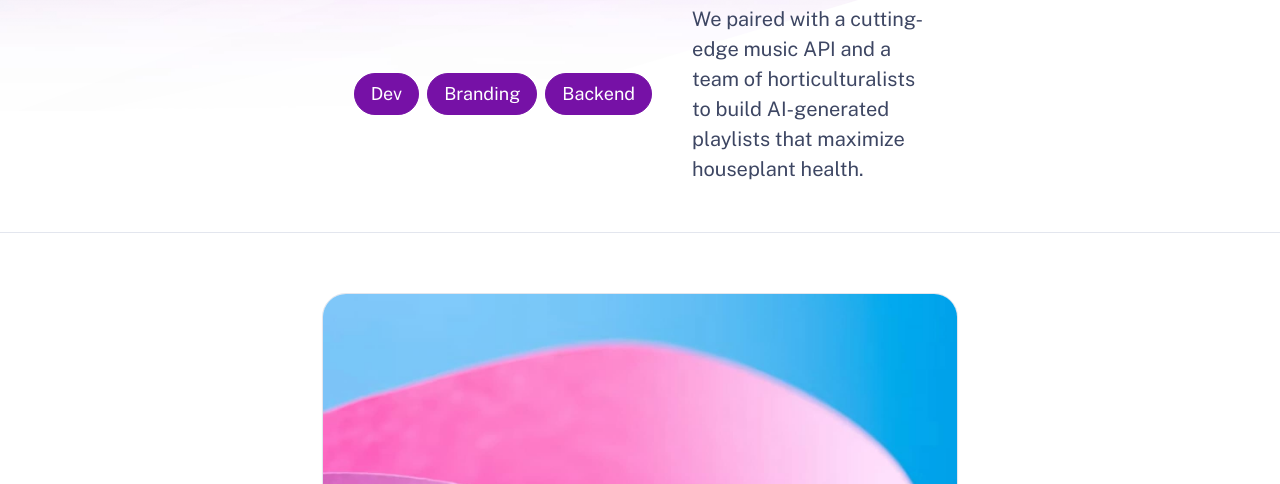
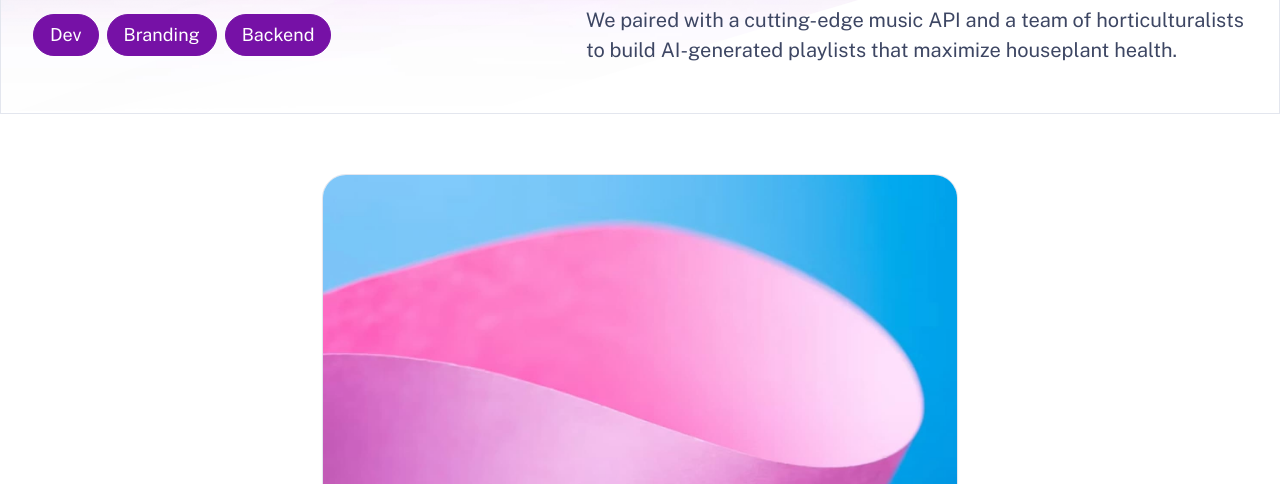
Before and after one commit to peterhpchen/peterhpchen.github.io, an Astro site: page /work/bloom-box in a window 1280 px wide. Shown: the part 316-800 px from the top of the page. Built offline with nearby package versions, Linux system fonts and the light colour scheme; Astro itself is replaced by a stand-in of ours; what @savvywombat/tailwindcss-grid-areas, tailwind-clip-path would draw is missing.

Commit message:
feat(work slug): rewrite by tailwind

```diff
--- a/src/components/Hero.astro
+++ b/src/components/Hero.astro
@@ -10,17 +10,17 @@ const { align = "center", tagline, title } = Astro.props;
 
 <header
   class:list={[
-    "text-[length:var(--text-lg)] text-center flex flex-col gap-4 max-w-[37ch] ms-auto me-auto lg:text-[length:var(--text-xl)]",
-    align === "start" ? "lg:text-start" : "",
+    "text-[length:var(--text-lg)] text-center flex flex-col gap-4 lg:text-[length:var(--text-xl)]",
+    align === "start" ? "start lg:text-start" : "",
   ]}
 >
   <div class="flex flex-col gap-2">
     <h1
-      class="title text-[length:var(--text-3xl)] text-[color:var(--gray-0)] lg:text-[length:var(--text-5xl)]"
+      class="title me-auto ms-auto max-w-[37ch] text-[length:var(--text-3xl)] text-[color:var(--gray-0)] lg:text-[length:var(--text-5xl)]"
     >
       {title}
     </h1>
-    {tagline && <p class="tagline">{tagline}</p>}
+    {tagline && <p class="tagline me-auto ms-auto max-w-[37ch]">{tagline}</p>}
   </div>
   <slot />
 </header>
--- a/src/pages/work/[...slug].astro
+++ b/src/pages/work/[...slug].astro
@@ -1,22 +1,22 @@
 ---
-import { CollectionEntry, getCollection } from 'astro:content';
+import { CollectionEntry, getCollection } from "astro:content";
 
-import BaseLayout from '../../layouts/BaseLayout.astro';
+import BaseLayout from "../../layouts/BaseLayout.astro";
 
-import ContactCTA from '../../components/ContactCTA.astro';
-import Hero from '../../components/Hero.astro';
-import Icon from '../../components/Icon.astro';
-import Pill from '../../components/Pill.astro';
+import ContactCTA from "../../components/ContactCTA.astro";
+import Hero from "../../components/Hero.astro";
+import Icon from "../../components/Icon.astro";
+import Pill from "../../components/Pill.astro";
 
 interface Props {
-	entry: CollectionEntry<'work'>;
+  entry: CollectionEntry<"work">;
 }
 
 // This is a dynamic route that generates a page for every Markdown file in src/content/
 // Read more about dynamic routes and this `getStaticPaths` function in the Astro docs:
 // https://docs.astro.build/en/core-concepts/routing/#dynamic-routes
 export async function getStaticPaths() {
-	const work = await getCollection('work');
+  const work = await getCollection("work");
   return work.map((entry) => ({
     params: { slug: entry.slug },
     props: { entry },
@@ -30,23 +30,36 @@ const { Content } = await entry.render();
 <BaseLayout title={entry.data.title} description={entry.data.description}>
   <div class="flex flex-col gap-20">
     <div class="flex flex-col gap-[3.75rem]">
-			<header>
-				<div class="w-full max-w-[83rem] ms-auto me-auto ps-6 pe-6 flex flex-col gap-2">
-					<a class="back-link" href="/work/"><Icon icon="arrow-left" /> Work</a>
+      <header class="border border-solid border-[color:var(--gray-800)] pb-10">
+        <div
+          class="me-auto ms-auto flex w-full max-w-[83rem] flex-col gap-2 pe-6 ps-6"
+        >
+          <a
+            class="back-link hidden text-[color:var(--link-color)] lg:block lg:self-start"
+            href="/work/"><Icon icon="arrow-left" /> Work</a
+          >
           <Hero title={entry.data.title} align="start">
-						<div class="details">
-							<div class="tags">
+            <div
+              class="flex flex-col items-center justify-between gap-6 p-2 lg:flex-row lg:gap-10"
+            >
+              <div class="flex gap-2">
                 {entry.data.tags.map((t) => <Pill>{t}</Pill>)}
               </div>
-							<p class="description">{entry.data.description}</p>
+              <p class="max-w-[54ch] text-[length:var(--text-lg)]">
+                {entry.data.description}
+              </p>
             </div>
           </Hero>
         </div>
       </header>
-			<main class="w-full max-w-[83rem] ms-auto me-auto ps-6 pe-6">
-				<div class="flex flex-col gap-10 content">
-					{entry.data.img && <img src={entry.data.img} alt={entry.data.img_alt || ''} />}
-					<div class="content">
+      <main class="me-auto ms-auto w-full max-w-[83rem] pe-6 ps-6">
+        <div class="content me-auto ms-auto flex max-w-[65ch] flex-col gap-10">
+          {
+            entry.data.img && (
+              <img src={entry.data.img} alt={entry.data.img_alt || ""} />
+            )
+          }
+          <div class="content me-auto ms-auto max-w-[65ch]">
             <Content />
           </div>
         </div>
@@ -57,39 +70,6 @@ const { Content } = await entry.render();
 </BaseLayout>
 
 <style>
-	header {
-		padding-bottom: 2.5rem;
-		border-bottom: 1px solid var(--gray-800);
-	}
-
-	.back-link {
-		display: none;
-	}
-
-	.details {
-		display: flex;
-		flex-direction: column;
-		padding: 0.5rem;
-		gap: 1.5rem;
-		justify-content: space-between;
-		align-items: center;
-	}
-
-	.tags {
-		display: flex;
-		gap: 0.5rem;
-	}
-
-	.description {
-		font-size: var(--text-lg);
-		max-width: 54ch;
-	}
-
-	.content {
-		max-width: 65ch;
-		margin-inline: auto;
-	}
-
   .content > :global(* + *) {
     margin-top: 1rem;
   }
@@ -134,16 +114,6 @@ const { Content } = await entry.render();
   }
 
   @media (min-width: 50em) {
-		.back-link {
-			display: block;
-			align-self: flex-start;
-		}
-
-		.details {
-			flex-direction: row;
-			gap: 2.5rem;
-		}
-
     .content :global(blockquote) {
       font-size: var(--text-2xl);
     }
```
Lines whose indentation alone changed are shown as unchanged.
